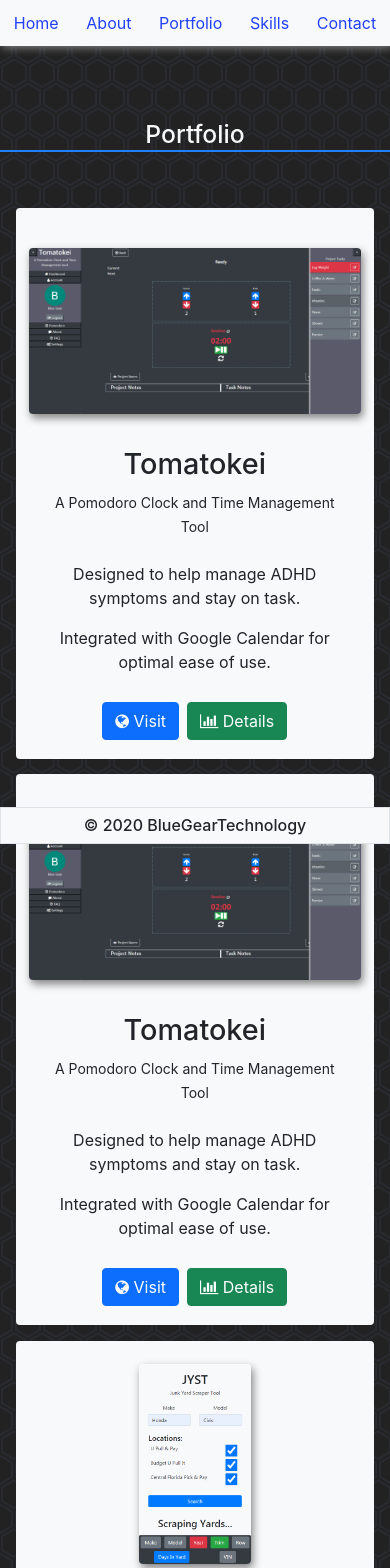
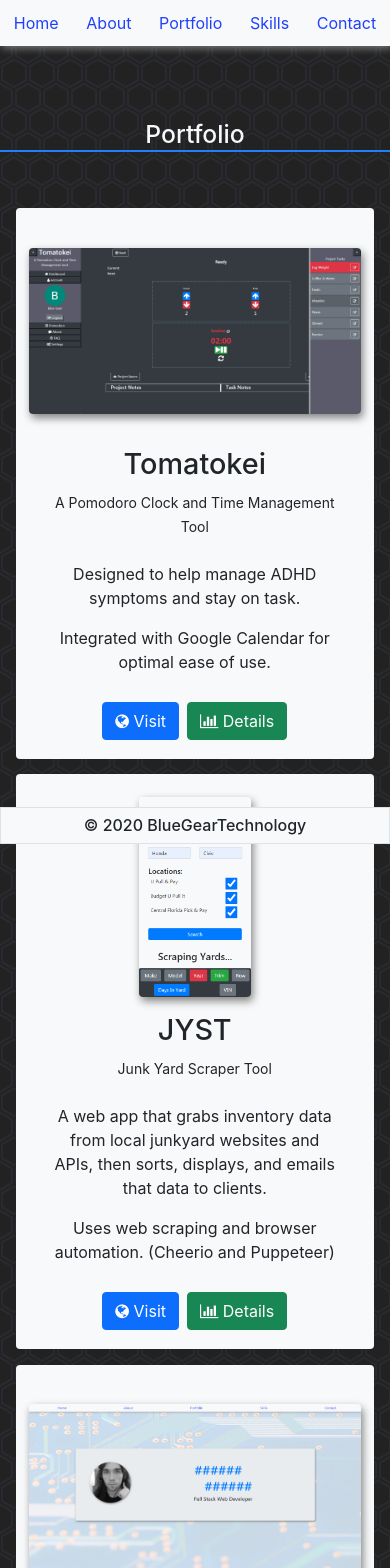
Before and after one commit to bluegeartechnology/portfolio, a React (Create React App) app: page /portfolio in a window 390 px wide. Shown: the top 1568 px of the page. Built offline with nearby package versions, Linux system fonts and the light colour scheme.

Commit message:
Deleted project card dupes. Converting portfolio site project card to ProjectCard component.

```diff
--- a/src/pages/Portfolio.js
+++ b/src/pages/Portfolio.js
@@ -39,31 +39,6 @@
                 <div className="d-flex row justify-content-around my-5 mx-auto">
 
 
-                    <div className="portfolioProjectCard btn bg-light col-11 col-sm-11 col-md-5 col-lg-3 my-2 mx-1 " onClick={() => {
-                        history.push('/tomatokei')
-                    }}>
-                        <div>
-                            <div className="my-3 rounded projectImageDiv align-middle d-flex justify-content-center">
-                                <img src="\tomatokei.png" alt="" className='rounded my-auto' onLoad={(e) => e.target.classList.add('animate__animated', 'animate__fadeIn')} />
-                            </div>
-                            <div className='mx-4'>
-                                <h3>Tomatokei</h3>
-                                <small>A Pomodoro Clock and Time Management Tool</small>
-                                <br />
-                                <br />
-                                <p>Designed to help manage ADHD symptoms and stay on task.</p>
-                                <p>Integrated with Google Calendar for optimal ease of use.</p>
-                            </div>
-
-                            <div className="d-flex justify-content-center d-flex p-2">
-                                <a href="https://tomatokei.herokuapp.com" target='blank'><button className="btn btn-primary mx-1 my-1"><i className="fa fa-globe"></i>&nbsp;Visit</button></a>
-                                <Link to="./tomatokei" ><button className="btn btn-success mx-1 my-1"><i className="fa fa-bar-chart"></i>&nbsp;Details</button></Link>
-                                {/* <a href="https://github.com/bluegeartechnology/Tomatokei" target='blank'><button className="btn btn-secondary mx-1 my-1"><i className="fa fa-github"></i>&nbsp;GitHub</button></a> */}
-                            </div>
-
-                        </div>
-                    </div>
-
                     <ProjectCard
                         projectName={`Tomatokei`}
                         header={`A Pomodoro Clock and Time Management Tool`}
@@ -84,26 +59,15 @@
                         github={``}
                     />
 
-                    <div className="portfolioProjectCard btn bg-light col-11 col-sm-11 col-md-5 col-lg-3 my-2 mx-1 " onClick={() => {
-                        history.push('/JYST')
-                    }}>
-                        <div>
-                            <div className="my-3 rounded projectImageDiv align-middle d-flex justify-content-center">
-                                <img src="\JYST.png" alt="" className='rounded' onLoad={(e) => e.target.classList.add('animate__animated', 'animate__fadeIn')} />
-                            </div>
-                            <h3>JYST</h3>
-                            <small>Junk Yard Scraper Tool</small>
-                            <br />
-                            <br />
-                            <p>A web app that grabs inventory data from local junkyard websites and APIs, then sorts, displays, and emails that data to clients.</p>
-                            <p>Uses web scraping and browser automation. (Cheerio and Puppeteer)</p>
-                            <div className="d-flex justify-content-center d-flex p-2">
-                                <a href="https://jystdev.herokuapp.com" target='blank'><button className="btn btn-primary mx-1 my-1"><i className="fa fa-globe"></i>&nbsp;Visit</button></a>
-                                <Link to="./JYST" ><button className="btn btn-success mx-1 my-1"><i className="fa fa-bar-chart"></i>&nbsp;Details</button></Link>
-                                {/* <a href="https://github.com/bluegeartechnology/JYST" target='blank'><button className="btn btn-secondary mx-1 my-1"><i className="fa fa-github"></i>&nbsp;GitHub</button></a> */}
-                            </div>
-                        </div>
-                    </div>
+                    <ProjectCard
+                        projectName={`Portfolio Site`}
+                        header={`Yes, the very portfolio site you're looking at right now!`}
+                        desc1={`Serves as a playground for me to flex new skills I've learned.`}
+                        desc2={`Come take a look under the hood at GitHub.`}
+                        link={`#`}
+                        projectPage={`#`}
+                        github={`https://github.com/bluegeartechnology/portfolio`}
+                    />
 
 
                     <div className="portfolioProjectCard btn bg-light col-11 col-sm-11 col-md-5 col-lg-3 my-2 mx-1 " onClick={() => {
```
Also changed, not shown: public/portfolio site.png (added).
